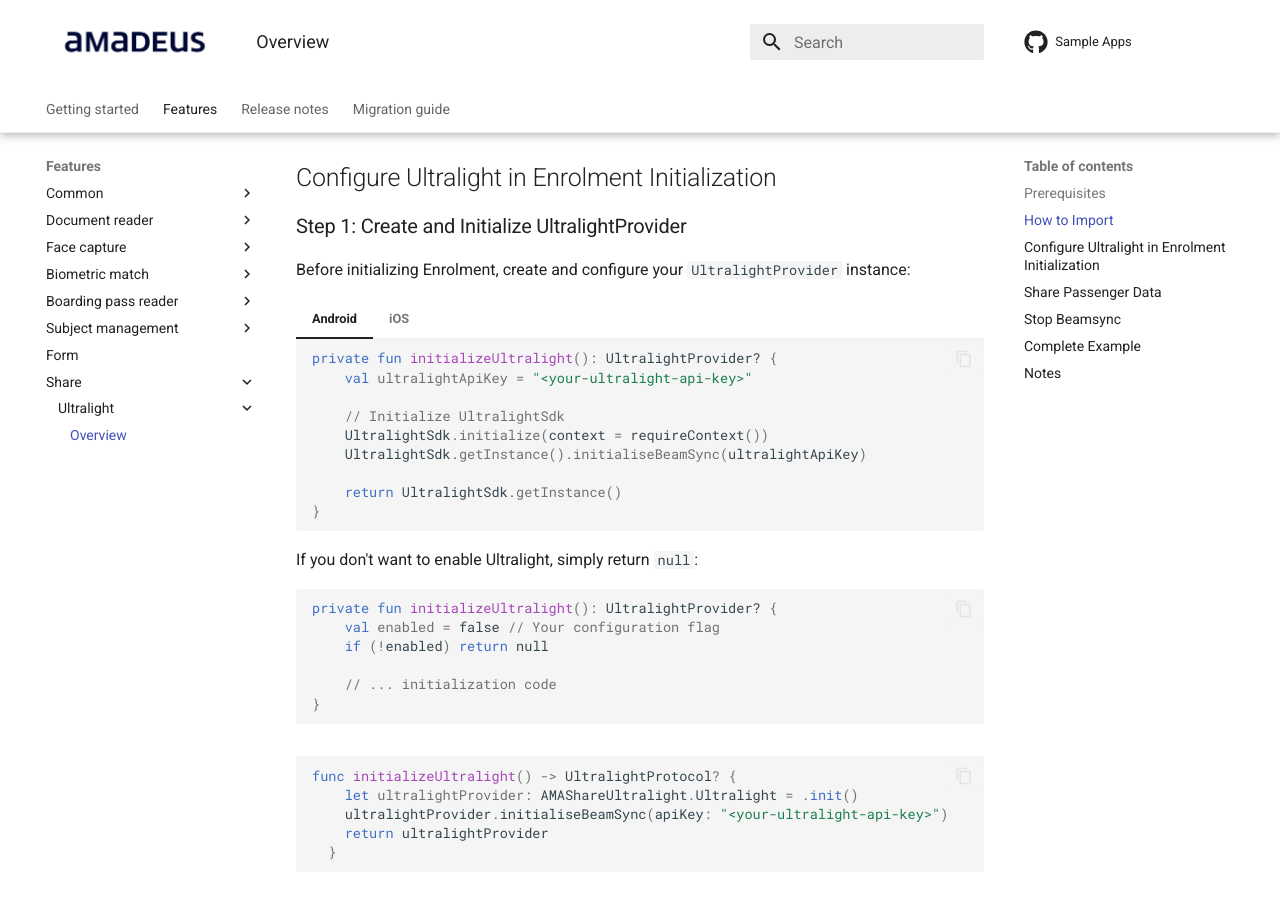
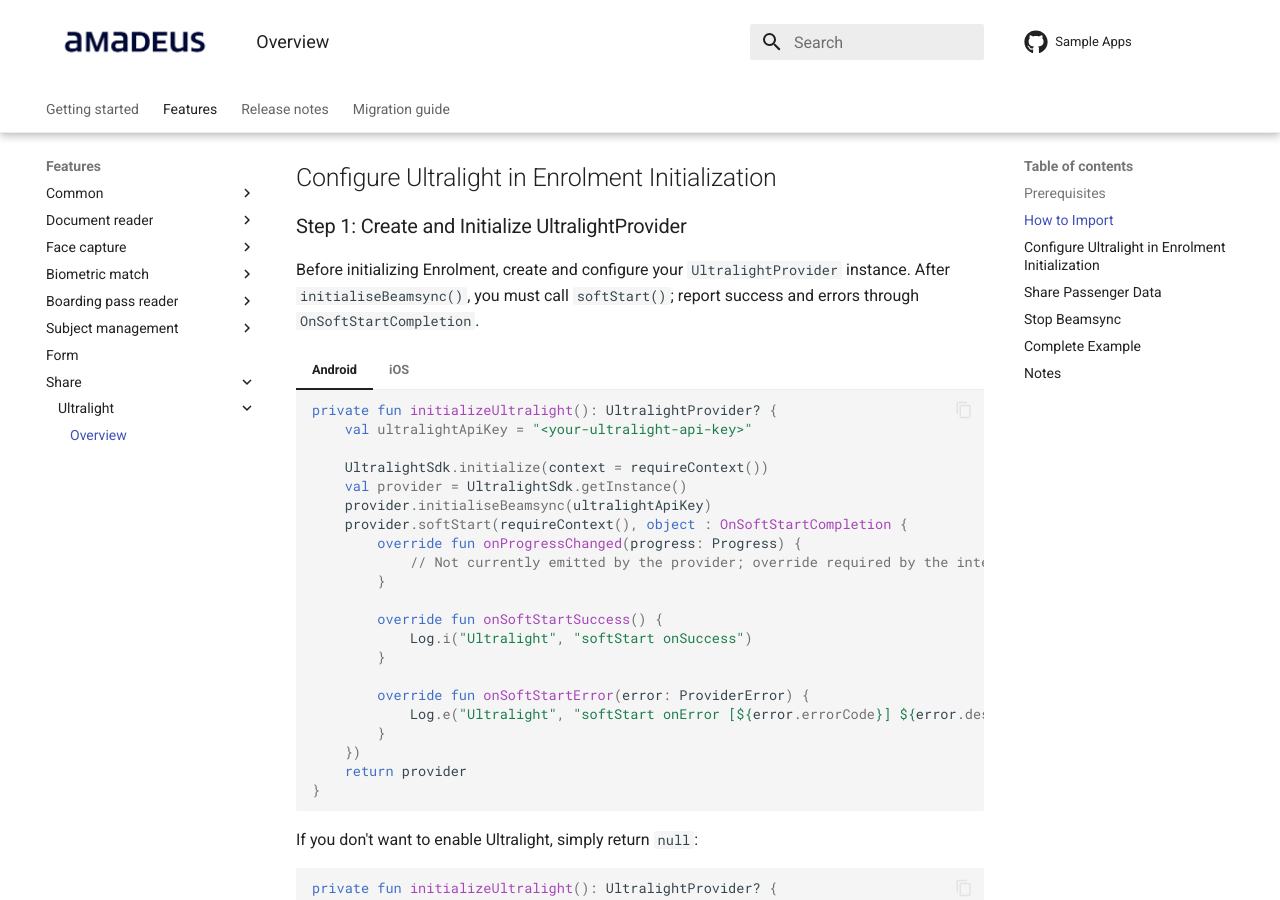
Before and after one commit to vbmobile/mobile-id-documentation, an MkDocs documentation site: the page built from docs/Features/Ultralight/Ultralight_Index.md, in a window 1280 px wide and 900 px high, scrolled down 2287 px. Built offline with MkDocs 1.6.1 and Material for MkDocs 9.7.7, drawn with Linux system fonts in a browser that asks for light colours; the version menu is left out; some of the changed text lies outside the part shown.

Commit message:
TRAVELERID-14132 - Update Ultralight

````diff
--- a/docs/Features/Ultralight/Ultralight_Index.md
+++ b/docs/Features/Ultralight/Ultralight_Index.md
@@ -104,7 +105,9 @@
 
 ### Step 1: Create and Initialize UltralightProvider
 
-Before initializing Enrolment, create and configure your `UltralightProvider` instance:
+Before initializing Enrolment, create and configure your `UltralightProvider` instance.
+After `initialiseBeamsync()`, you must call `softStart()`;
+report success and errors through `OnSoftStartCompletion`.
 
 === "Android"
 
@@ -112,11 +115,23 @@
     private fun initializeUltralight(): UltralightProvider? {
         val ultralightApiKey = "<your-ultralight-api-key>"
 
-        // Initialize UltralightSdk
         UltralightSdk.initialize(context = requireContext())
-        UltralightSdk.getInstance().initialiseBeamSync(ultralightApiKey)
+        val provider = UltralightSdk.getInstance()
+        provider.initialiseBeamsync(ultralightApiKey)
+        provider.softStart(requireContext(), object : OnSoftStartCompletion {
+            override fun onProgressChanged(progress: Progress) {
+                // Not currently emitted by the provider; override required by the interface.
+            }
 
-        return UltralightSdk.getInstance()
+            override fun onSoftStartSuccess() {
+                Log.i("Ultralight", "softStart onSuccess")
+            }
+
+            override fun onSoftStartError(error: ProviderError) {
+                Log.e("Ultralight", "softStart onError [${error.errorCode}] ${error.description}")
+            }
+        })
+        return provider
     }
     ```
 
@@ -194,7 +209,7 @@
 ## Share Passenger Data
 
 The `share()` method sets the passenger list **and** starts sharing in a single call.
-It returns a `Pair<Boolean, FeatureError>`
+It is asynchronous — pass an `OnShareCompletion` callback to receive the result.
 
 === "Android"
 
@@ -213,14 +228,16 @@
         )
     )
 
-    val (success, featureError) = Enrolment.getInstance().share(passengers)
+    Enrolment.getInstance().share(passengers, object : OnShareCompletion {
+        override fun onShareSuccess() {
+            // Passengers set and Beamsync started successfully
+        }
 
-    if (success) {
-        // Passengers set and Beamsync started successfully
-    } else {
-        // Check featureError.description for details
-        Log.e("Ultralight", "Error: ${featureError.description}")
-    }
+        override fun onShareError(error: FeatureError) {
+            // Check error.description for details
+            Log.e("Ultralight", "Error: ${error.description}")
+        }
+    })
     ```
 
     **Passenger model:**
@@ -313,8 +330,22 @@
             val ultralightApiKey = "<your-api-key>"
 
             UltralightSdk.initialize(context = requireContext())
-            UltralightSdk.getInstance().initialiseBeamSync(ultralightApiKey)
-            return UltralightSdk.getInstance()
+            val provider = UltralightSdk.getInstance()
+            provider.initialiseBeamsync(ultralightApiKey)
+            provider.softStart(requireContext(), object : OnSoftStartCompletion {
+                override fun onProgressChanged(progress: Progress) {
+                    // Not currently emitted by the provider; override required by the interface.
+                }
+
+                override fun onSoftStartSuccess() {
+                    Log.i(TAG, "softStart onSuccess")
+                }
+
+                override fun onSoftStartError(error: ProviderError) {
+                    Log.e(TAG, "softStart onError [${error.errorCode}] ${error.description}")
+                }
+            })
+            return provider
         }
 
         // Initialize Enrolment with Ultralight
@@ -361,19 +390,20 @@
                     ePassport = idDocument.isElectronic
                 )
 
-                val (success, featureError) = Enrolment.getInstance()
-                    .share(listOf(passenger))
+                Enrolment.getInstance().share(listOf(passenger), object : OnShareCompletion {
+                    override fun onShareSuccess() {
+                        Log.d(TAG, "Beamsync started")
+                    }
 
-                return if (success) {
-                    true to null
-                } else {
-                    false to featureError.description.ifBlank {
-                        featureError.publicMessage.ifBlank { "Unknown error" }
+                    override fun onShareError(error: FeatureError) {
+                        val message = error.description.ifBlank {
+                            error.publicMessage.ifBlank { "Unknown error" }
+                        }
+                        Log.e(TAG, "Share failed: $message")
                     }
-                }
+                })
             } catch (e: Exception) {
                 Log.e(TAG, "Error preparing passenger", e)
-                return false to e.message
             }
         }
 
@@ -497,7 +527,7 @@
 
 - The `UltralightProvider` must be initialized **before** passing it to `Enrolment.initialize()`
 - Ultralight is **not available** in offline mode (`initializeOffline`)
-- `share()` is a **blocking** call — always invoke it from a background thread
+-`share()` is **asynchronous** — results are delivered through the `OnShareCompletion` callback
 - `share()` both sets the passenger data **and** starts Beamsync (there is no separate `startSharing()` step)
 - The SDK performs pre-flight checks for Bluetooth and Location before starting Beamsync
 - Always call `stopSharing()` when cleaning up (e.g., in `onDestroyView()`)
````
Also changed, not shown: other parts of docs/Features/Ultralight/Ultralight_Index.md (+4 -5 lines).
